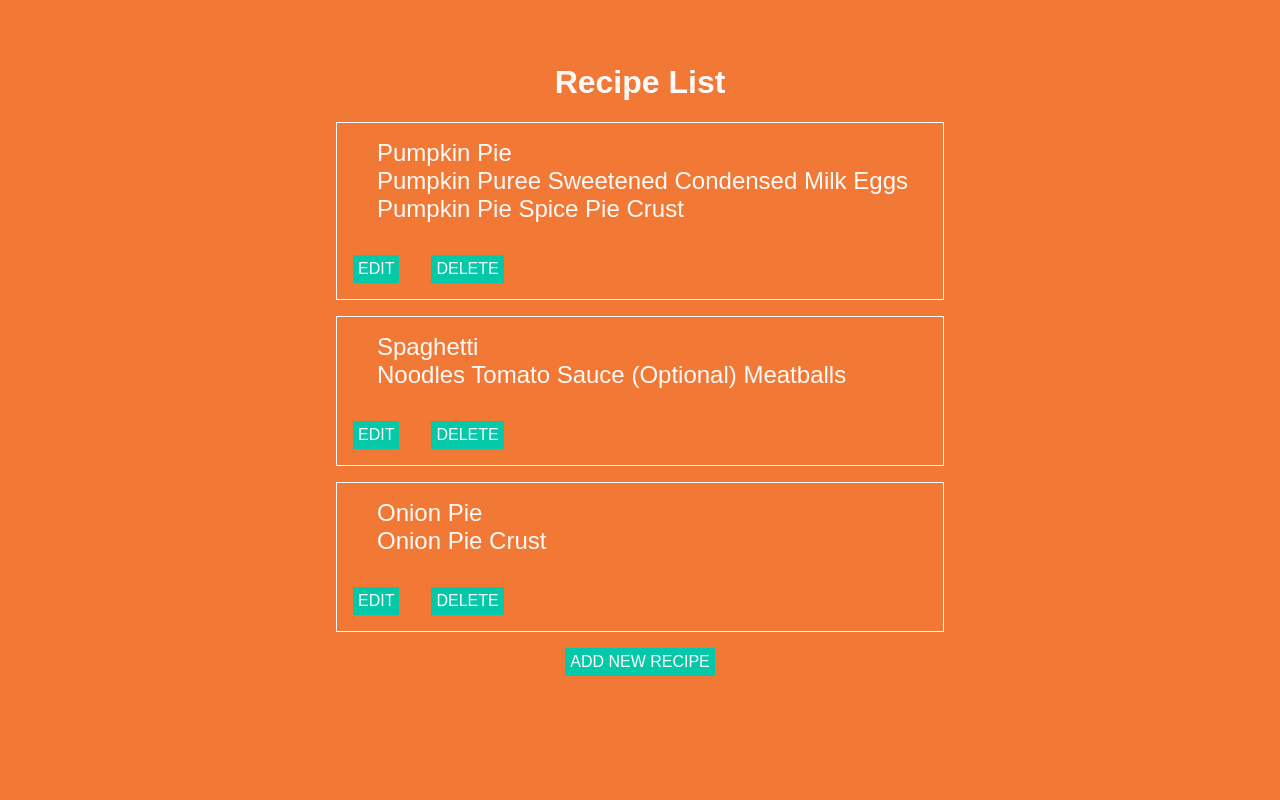
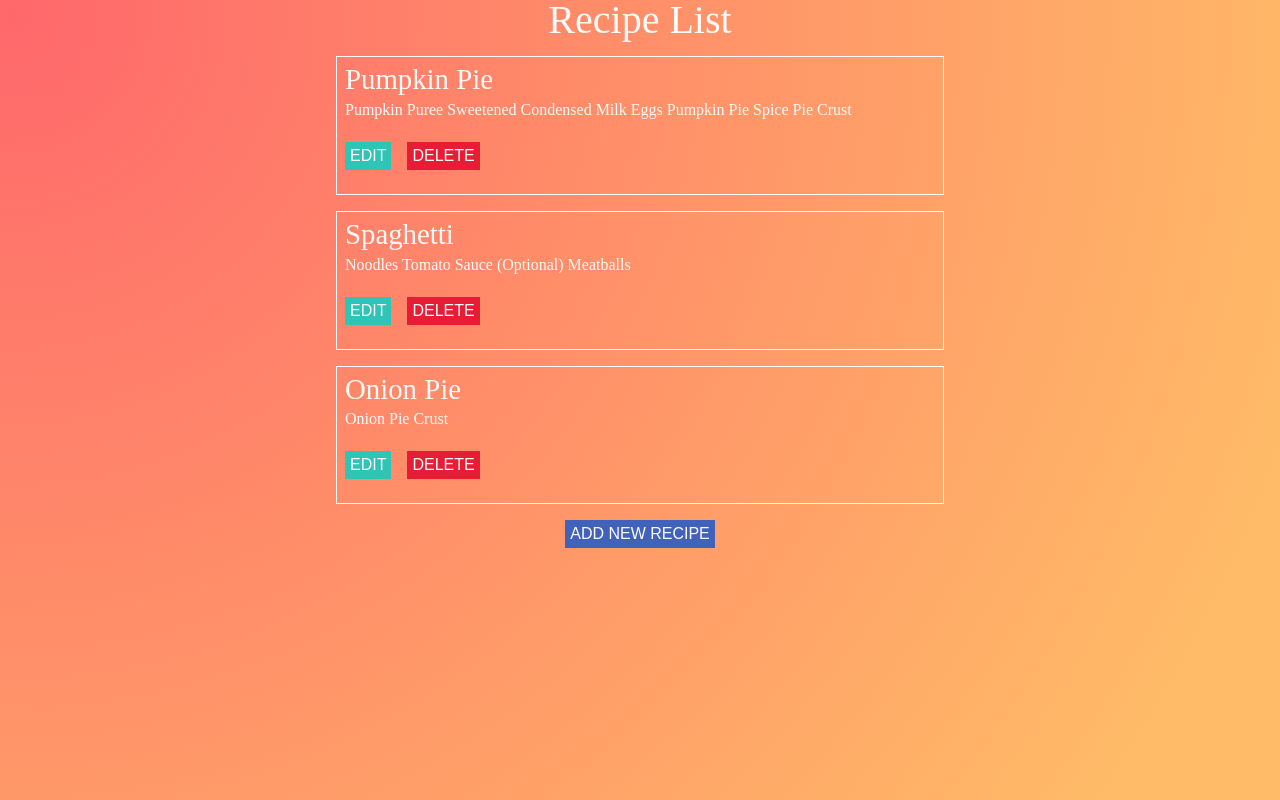
Before and after one commit to Nicknyr/FCC_Recipe_Box, a React (Create React App) app: page / in a window 1280 px wide. Built offline with nearby package versions, Linux system fonts and the light colour scheme.

Commit message:
Added CSS gradient background, fixed overflox issue when adding new items

```diff
--- a/package.json
+++ b/package.json
@@ -7,6 +7,7 @@
     "npm-run-all": "^4.1.2",
     "react": "^16.1.1",
     "react-dom": "^16.1.1",
+    "react-modal": "^3.5.1",
     "react-scripts": "1.0.17"
   },
   "scripts": {
--- a/src/App.css
+++ b/src/App.css
@@ -1,30 +1,18 @@
-body {
-  background-color: #f27935;
-  color: snow; }
-
-.Recipe-List {
-  margin-top: 4em; }
-  .Recipe-List h1 {
-    text-align: center; }
-  .Recipe-List ul li {
-    list-style-type: none; }
-  .Recipe-List label {
-    display: block; }
-  .Recipe-List button {
-    display: block;
-    margin: auto; }
+@import url("https://fonts.googleapis.com/css?family=IBM+Plex+Sans|IBM+Plex+Serif");
+.Recipe-Item-Container {
+  margin: auto;
+  height: 100%;
+  width: 50%; }
 
 .Recipe-Item {
-  width: 50%;
-  margin: auto; }
-  .Recipe-Item .Recipe-Item-Container {
-    border: .5px solid snow;
-    margin: 1em; }
-  .Recipe-Item li {
-    font-size: 1.5em; }
-  .Recipe-Item button {
-    display: inline-block;
-    margin: 1em; }
+  border: 1px solid snow;
+  margin: 1em;
+  padding: .5em; }
+
+.buttons-container button {
+  margin-right: 1em;
+  margin-top: 1em;
+  margin-bottom: 1em; }
 
 .Edit-Form {
   background-color: red; }
@@ -34,7 +22,7 @@
   margin-left: auto;
   margin-right: auto;
   margin-top: 3em;
-  height: 20em;
+  height: 50%;
   text-align: center;
   z-index: 2;
   position: absolute;
@@ -57,10 +45,102 @@
 .Details {
   background-color: red; }
 
-button {
-  background-color: #03c9a9;
+body {
+  color: snow;
+  font-family: 'IBM Plex Sans', sans-serif; }
+
+h1, h3, h3 {
+  font-family: 'IBM Plex Serif', serif;
+  color: snow; }
+
+.container {
+  background-image: radial-gradient(circle farthest-corner at 0.8% 1.8%, #ff686b 0%, #ffbb67 90.1%);
+  height: 100vh;
+  overflow: auto; }
+  .container h1 {
+    text-align: center;
+    margin: 0;
+    font-size: 2.5em; }
+  .container h3 {
+    font-size: 1.8em; }
+  .container p {
+    padding-top: .5em;
+    padding-bottom: .5em; }
+  .container label {
+    display: block; }
+  .container button {
+    text-align: center; }
+
+.add-recipe-button {
+  display: block;
+  background-color: #4062BB;
+  color: snow;
+  border: none;
+  text-transform: uppercase;
+  font-size: 1em;
+  padding: 5px;
+  margin-left: auto;
+  margin-right: auto; }
+
+.edit-button {
+  background-color: #2EC4B6;
   color: snow;
   border: none;
   text-transform: uppercase;
   font-size: 1em;
   padding: 5px; }
+
+.delete-button {
+  background-color: #E71D36;
+  color: snow;
+  border: none;
+  text-transform: uppercase;
+  font-size: 1em;
+  padding: 5px; }
+
+/* http://meyerweb.com/eric/tools/css/reset/
+   v2.0 | 20110126
+   License: none (public domain)
+*/
+html, body, div, span, applet, object, iframe,
+h1, h2, h3, h4, h5, h6, p, blockquote, pre,
+a, abbr, acronym, address, big, cite, code,
+del, dfn, em, img, ins, kbd, q, s, samp,
+small, strike, strong, sub, sup, tt, var,
+b, u, i, center,
+dl, dt, dd, ol, ul, li,
+fieldset, form, label, legend,
+table, caption, tbody, tfoot, thead, tr, th, td,
+article, aside, canvas, details, embed,
+figure, figcaption, footer, header, hgroup,
+menu, nav, output, ruby, section, summary,
+time, mark, audio, video {
+  margin: 0;
+  padding: 0;
+  border: 0;
+  font-size: 100%;
+  font: inherit;
+  vertical-align: baseline; }
+
+/* HTML5 display-role reset for older browsers */
+article, aside, details, figcaption, figure,
+footer, header, hgroup, menu, nav, section {
+  display: block; }
+
+body {
+  line-height: 1; }
+
+ol, ul {
+  list-style: none; }
+
+blockquote, q {
+  quotes: none; }
+
+blockquote:before, blockquote:after,
+q:before, q:after {
+  content: '';
+  content: none; }
+
+table {
+  border-collapse: collapse;
+  border-spacing: 0; }
--- a/src/App.js
+++ b/src/App.js
@@ -99,7 +99,7 @@
 
   render() {
     return (
-      <div className="Recipe-List">
+      <div className="container">
         <h1>Recipe List</h1>
 
         <Item
@@ -109,7 +109,7 @@
           delete={this.delete}
         />
 
-        <button onClick={this.AddRecipe}>Add New Recipe</button>
+      <button className="add-recipe-button" onClick={this.AddRecipe}>Add New Recipe</button>
 
         {/* Shows form to edit recipe */}
         { this.state.showRecipeEditForm ?
--- a/src/App.scss
+++ b/src/App.scss
@@ -1,96 +1,4 @@
-
-body {
-  background-color: #f27935;//#FF8C00;
-  color: snow;
-
-}
-
-.Recipe-List {
-  margin-top: 4em;
-
-  h1 {
-    text-align: center;
-  }
-
-  ul li {
-    list-style-type: none;
-  }
-
-  label {
-    display: block;
-  }
-
-  button {
-    display: block;
-    margin: auto;
-  }
-
-}
-
-
-.Recipe-Item {
-  width: 50%;
-  margin: auto;
-
-  .Recipe-Item-Container {
-    border: .5px solid snow;
-    margin: 1em;
-  }
-
-  li {
-    font-size: 1.5em;
-
-  }
-
-  button {
-    display: inline-block;
-    margin: 1em;
-  }
-}
-
-.Edit-Form {
-  background-color: red;
-}
-
-.Recipe-Form {
-  background-color: lightgrey;
-  margin-left: auto;
-  margin-right: auto;
-  margin-top: 3em;
-  height: 20em;
-  text-align: center;
-  z-index: 2;
-  position: absolute;
-  color: white;
-  width: 45%;
-  box-shadow: 0px 0px 12px black;
-  border-radius: 10px;
-  top: 25%;
-  left: 25%;
-}
-
-.form-content {
-  margin-top: 3em;
-}
-
-.x-close {
-  width: 30px;
-  float: right;
-  margin-top: .2em;
-  margin-right: .2em;
-
-}
-
-.Details {
-  background-color: red;
-
-}
-
-button {
-  background-color: #03c9a9;
-  color: snow;
-  border: none;
-  text-transform: uppercase;
-  font-size: 1em;
-  padding: 5px;
-}
+@import "./styles/Items.scss";
+@import "./styles/Modals.scss";
+@import "./styles/Global.scss";
+@import "./styles/Reset.scss";
--- a/src/Item.js
+++ b/src/Item.js
@@ -2,21 +2,20 @@
 
 const Item = (props) => (
   <div>
-    <div className="Recipe-Item" key={props.text}>
+    <div className="Recipe-Item-Container" key={props.text}>
 
         {props.items.map((item, index) =>
-        <div className="Recipe-Item-Container">
-        <ul>
-          <li key={index}>
-            {item}
-          </li>
-          <li>
-            {props.ingredients[index]}
-          </li>
-        </ul>
+        <div className="Recipe-Item">
 
-          <button onClick={() => props.edit(item, index)}>Edit</button>
-          <button onClick={() => props.delete(item, index)}>Delete</button>
+            <h3 key={index}>{item}</h3>
+
+            <p key={index}>{props.ingredients[index]}</p>
+
+
+          <div className="buttons-container">
+            <button className="edit-button" onClick={() => props.edit(item, index)}>Edit</button>
+            <button className="delete-button" onClick={() => props.delete(item, index)}>Delete</button>
+          </div>
 
         </div>
       )}
--- a/src/RecipeForm.js
+++ b/src/RecipeForm.js
@@ -1,5 +1,4 @@
 import React, { Component } from 'react';
-
 
 const RecipeForm = (props) => {
   return (
--- /dev/null
+++ b/src/styles/_Global.scss
@@ -0,0 +1,75 @@
+@import url('https://fonts.googleapis.com/css?family=IBM+Plex+Sans|IBM+Plex+Serif');
+
+
+body {
+  color: snow;//#011627;
+  font-family: 'IBM Plex Sans', sans-serif;
+}
+
+
+h1, h3, h3 {
+  font-family: 'IBM Plex Serif', serif;
+  color: snow;
+}
+
+.container {
+  background-image: radial-gradient( circle farthest-corner at 0.8% 1.8%,  rgba(255,104,107,1) 0%, rgba(255,187,103,1) 90.1% );
+  height: 100vh;
+  overflow: auto;
+
+  h1 {
+    text-align: center;
+    margin: 0;
+    font-size: 2.5em;
+  }
+
+  h3 {
+    font-size: 1.8em;
+  }
+
+  p {
+    padding-top: .5em;
+    padding-bottom: .5em;
+  }
+
+  label {
+    display: block;
+  }
+
+  button {
+    text-align: center;
+  }
+
+}
+
+
+.add-recipe-button {
+  display: block;
+  background-color: #4062BB;
+  color: snow;
+  border: none;
+  text-transform: uppercase;
+  font-size: 1em;
+  padding: 5px;
+  margin-left: auto;
+  margin-right: auto;
+
+}
+
+.edit-button {
+  background-color: #2EC4B6;
+  color: snow;
+  border: none;
+  text-transform: uppercase;
+  font-size: 1em;
+  padding: 5px;
+}
+
+.delete-button {
+  background-color: #E71D36;
+  color: snow;
+  border: none;
+  text-transform: uppercase;
+  font-size: 1em;
+  padding: 5px;
+}
--- /dev/null
+++ b/src/styles/_Items.scss
@@ -0,0 +1,22 @@
+.Recipe-Item-Container {
+  margin: auto;
+  height: 100%;
+  width: 50%;
+}
+
+.Recipe-Item {
+  border: 1px solid snow;
+  margin: 1em;
+  padding: .5em;
+}
+
+
+.buttons-container {
+
+  button {
+    margin-right: 1em;
+    margin-top: 1em;
+    margin-bottom: 1em;
+
+  }
+}
--- /dev/null
+++ b/src/styles/_Reset.scss
@@ -0,0 +1,48 @@
+/* http://meyerweb.com/eric/tools/css/reset/
+   v2.0 | 20110126
+   License: none (public domain)
+*/
+
+html, body, div, span, applet, object, iframe,
+h1, h2, h3, h4, h5, h6, p, blockquote, pre,
+a, abbr, acronym, address, big, cite, code,
+del, dfn, em, img, ins, kbd, q, s, samp,
+small, strike, strong, sub, sup, tt, var,
+b, u, i, center,
+dl, dt, dd, ol, ul, li,
+fieldset, form, label, legend,
+table, caption, tbody, tfoot, thead, tr, th, td,
+article, aside, canvas, details, embed,
+figure, figcaption, footer, header, hgroup,
+menu, nav, output, ruby, section, summary,
+time, mark, audio, video {
+	margin: 0;
+	padding: 0;
+	border: 0;
+	font-size: 100%;
+	font: inherit;
+	vertical-align: baseline;
+}
+/* HTML5 display-role reset for older browsers */
+article, aside, details, figcaption, figure,
+footer, header, hgroup, menu, nav, section {
+	display: block;
+}
+body {
+	line-height: 1;
+}
+ol, ul {
+	list-style: none;
+}
+blockquote, q {
+	quotes: none;
+}
+blockquote:before, blockquote:after,
+q:before, q:after {
+	content: '';
+	content: none;
+}
+table {
+	border-collapse: collapse;
+	border-spacing: 0;
+}
```
Also changed, not shown: src/styles/_Modals.scss (added, +37 -0 lines).
